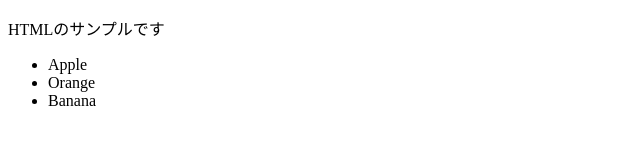
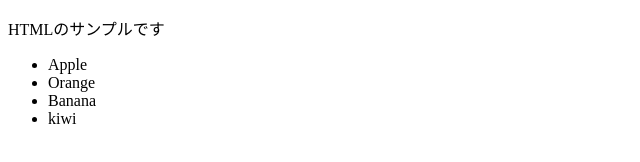
Before and after one commit to shimizu-yuki-a11y/html-test, a plain HTML site: page index.html in a window 1280 px wide. Shown: the full height of the page, 0-640 px from the left. Drawn offline with Linux system fonts and the light colour scheme.

Commit message:
kiwiを追加

```diff
--- a/index.html
+++ b/index.html
@@ -9,6 +9,8 @@
             <li>Apple</li>
             <li>Orange</li>
             <li>Banana</li>
+            <li>kiwi</li>
+
         </ul>
     </body>
 </html>
```
